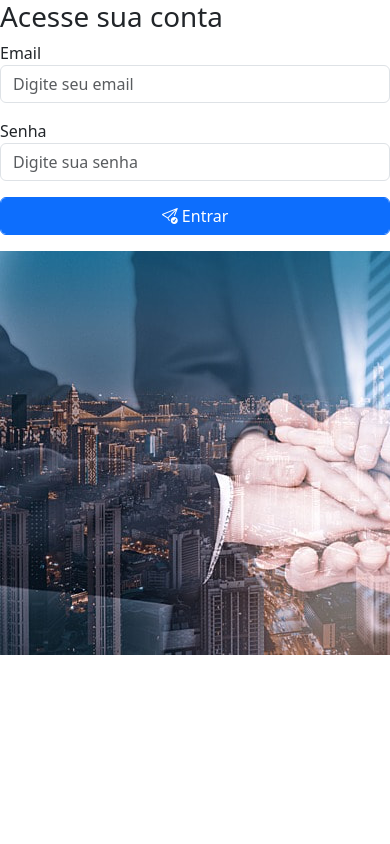
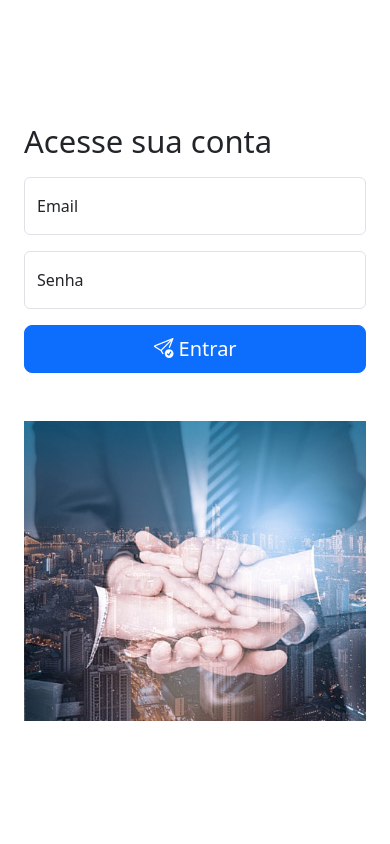
Before and after one commit to IvandeCoelho/Estoque, a PHP site: page / in a window 390 px wide; the page is wider, and only the part inside the window is pictured. Run offline with PHP 8.4, Linux system fonts and the light colour scheme.

Commit message:
Update index.php
normalization of the home page

```diff
--- a/index.php
+++ b/index.php
@@ -1,68 +1,83 @@
 <!DOCTYPE html>
 <html lang="pt-br">
+
 <head>
     <meta charset="UTF-8">
     <meta name="viewport" content="width=device-width, initial-scale=1.0">
     <title>Controle de estoque</title>
     <link rel="stylesheet" href="css/bootstrap.min.css">
     <link rel="stylesheet" href="css/bootstrap-icons.css">
+    <style>
+        #imglog {
+            overflow: hidden;
+            height: 300px;
+            background-image: url("./img/negoc.jpg");
+            background-size: cover;
+            background-position: center;
+            background-repeat: no-repeat;
+        }
+    </style>
 </head>
 
 
 <body>
-    <div class="box" >
-    <div class="row justify-content-center">
 
-    <div class="col-md-5 ">
-        <h1 class="">Acesse sua conta</h1>
+    <div class="container vh-100 d-flex justify-content-center align-items-center">
+        <div class="row w-100">
+            <div class="col-12 col-md-6 mb-5">
+                <form action="" method="post">
+                    <h1 class="mb-3 display-5">Acesse sua conta</h1>
+                    <div class="form-floating">
+                        <div class="form-floating mb-3">
+                            <input type="email" class="form-control" id="floatingInput" placeholder="name@example.com">
+                            <label for="floatingInput">Email</label>
+                        </div>
+                        <div class="form-floating mb-3">
+                            <input type="password" class="form-control" id="floatingPassword" placeholder="Password">
+                            <label for="floatingPassword">Senha</label>
+                        </div>
 
-    <form action="" method="POST" class="">
+                        <div class="form-floating">
+                            <button type="submit" class="btn btn-primary btn-lg w-100">
+                                <i class="bi bi-send-check"></i> Entrar</button>
+                        </div>
+                    </div>
+                </form>
+            </div>
 
-        <p>
-        <label >Email</label>
-        <input type="text" name="email" class="form-control" placeholder="Digite seu email">
-        </p>
+            <div class="col-12 col-md-6">
+                <div id="imglog" class=""></div>
+            </div>
+        </div>
 
-        <p>
-        <label >Senha</label>
-        <input type="password" name="senha" class="form-control" placeholder="Digite sua senha">
-        </p>
+    </div>
 
-        <p>
-            <button type="submit" class="btn btn-primary form-control"> <i class="bi bi-send-check"></i> Entrar</button>
-        </p>
-    </form>
-    </div>
-    <div class="col-md-7">
-        <img src="img/negoc.jpg" alt="">
-    </div>
-    </div>
-    </div>
 
     <script src="js/bootstrap.bundle.min.js"></script>
 </body>
+
 </html>
 
 <?php
- include("conexao.php");
+include("conexao.php");
 
- if(isset($_POST['email']) || isset($_POST['senha'])){
-    if(strlen($_POST['email']) == 0){
+if (isset($_POST['email']) || isset($_POST['senha'])) {
+    if (strlen($_POST['email']) == 0) {
         echo "Por favor digitar E-mail";
-    }else if(strlen($_POST['senha']) == 0){
-        echo"Preencha sua Senha";
-    }else{
+    } else if (strlen($_POST['senha']) == 0) {
+        echo "Preencha sua Senha";
+    } else {
         $email = $mysqli->real_escape_string($_POST['email']);
         $senha = $mysqli->real_escape_string($_POST['senha']);
 
-        $sql_code ="SELECT * FROM usuario where email ='$email' AND senha ='$senha'";
+        $sql_code = "SELECT * FROM usuario where email ='$email' AND senha ='$senha'";
         $sql_query = $mysqli->query($sql_code) or die("Falha na exercução:" . $mysqli->error);
 
         $quatidade = $sql_query->num_rows;
 
-        if($quatidade==1){
+        if ($quatidade == 1) {
             $usuario = $sql_query->fetch_assoc();
-            if (!isset($_SESSION)){
+            if (!isset($_SESSION)) {
                 session_start();
             }
 
@@ -71,9 +86,9 @@
 
             header("Location: painel.php");
 
-        }else{
+        } else {
             echo "Falha ao logar! E-mail ou Senha incorreto";
         }
     }
- }
- ?>
+}
+?>
```
